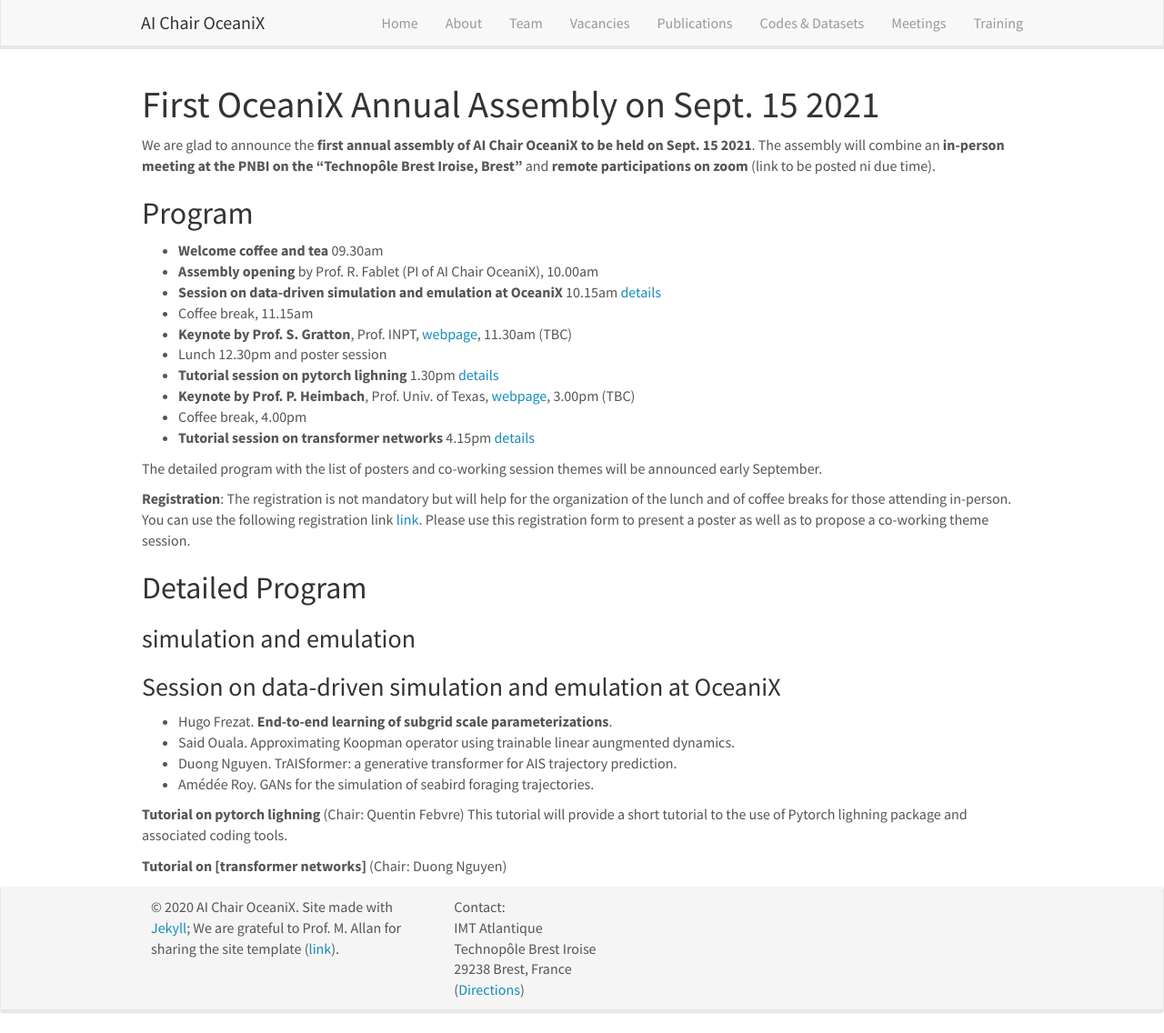
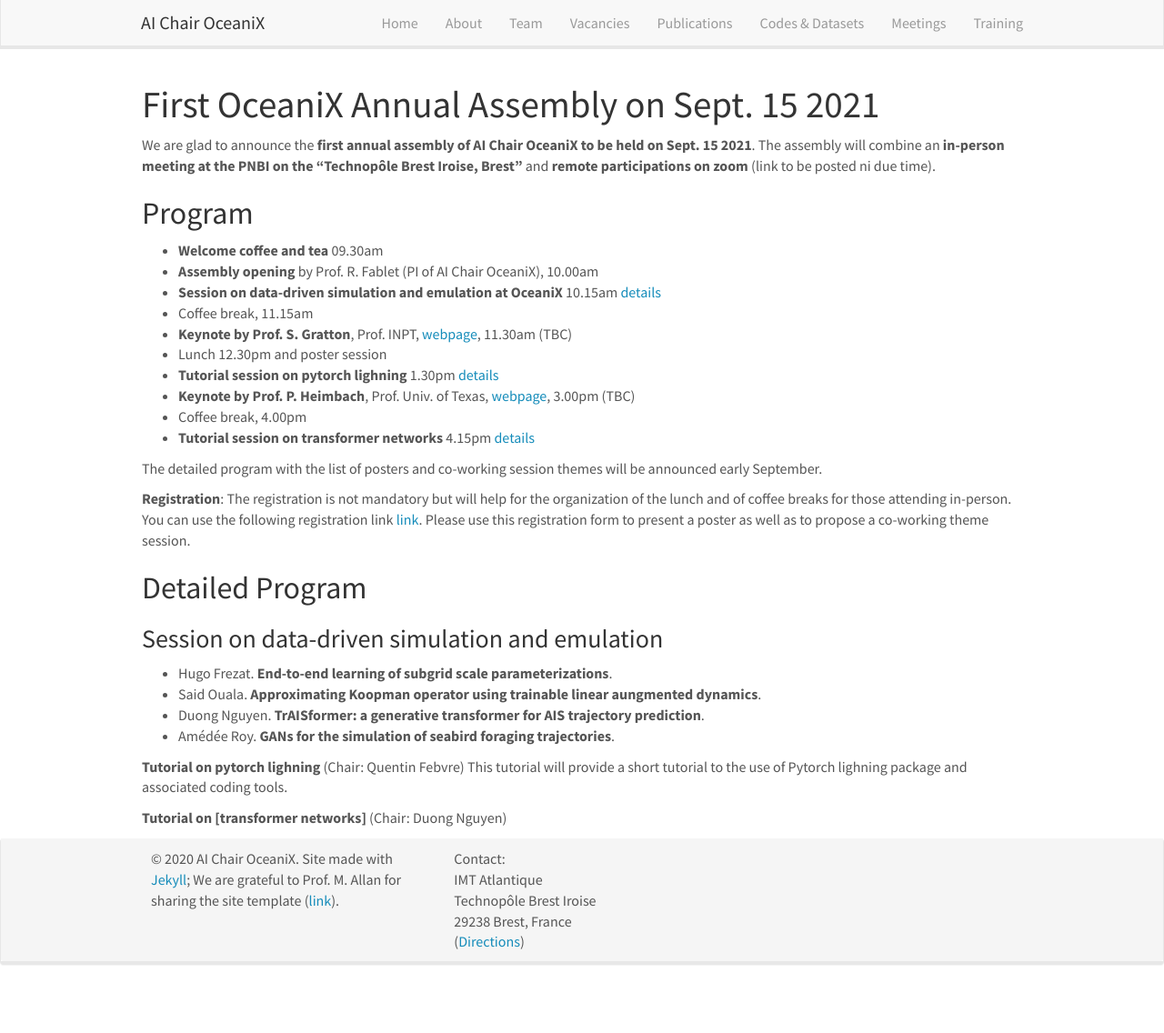
Before and after one commit to CIA-Oceanix/CIA-Oceanix.github.io, a Jekyll site: the page built from _pages/assembly.md, in a window 1280 px wide and 1136 px high. Shown: the whole window at 91% size. Built offline with Jekyll 4.4.1, drawn with Linux system fonts in a browser that asks for light colours; nearby versions of some CDN libraries.

Commit message:
Update assembly.md

```diff
--- a/_pages/assembly.md
+++ b/_pages/assembly.md
@@ -14,7 +14,7 @@ The assembly will combine an **in-person meeting at the PNBI on the "Technopôle
 ## Program
 - **Welcome coffee and tea** 09.30am
 - **Assembly opening** by Prof. R. Fablet (PI of AI Chair OceaniX), 10.00am
-- **Session on data-driven simulation and emulation at OceaniX** 10.15am [details](#simulation-and-emulation)
+- **Session on data-driven simulation and emulation at OceaniX** 10.15am [details](#Session-on-data-driven-simulation-and-emulation)
 - Coffee break, 11.15am
 - **Keynote by Prof. S. Gratton**, Prof. INPT, [webpage](http://gratton.perso.enseeiht.fr/), 11.30am (TBC)
 - Lunch 12.30pm and poster session
@@ -31,13 +31,12 @@ Please use this registration form to present a poster as well as to propose a co
 
 
 ## Detailed Program
-### simulation and emulation
 
-### Session on data-driven simulation and emulation at OceaniX
+### Session on data-driven simulation and emulation
 - Hugo Frezat. **End-to-end learning of subgrid scale parameterizations**.
-- Said Ouala. Approximating Koopman operator using trainable linear aungmented dynamics.
-- Duong Nguyen. TrAISformer: a generative transformer for AIS trajectory prediction.
-- Amédée Roy. GANs for the simulation of seabird foraging trajectories.
+- Said Ouala. **Approximating Koopman operator using trainable linear aungmented dynamics**.
+- Duong Nguyen. **TrAISformer: a generative transformer for AIS trajectory prediction**.
+- Amédée Roy. **GANs for the simulation of seabird foraging trajectories**.
 
 **Tutorial on pytorch lighning** (Chair: Quentin Febvre)
 This tutorial will provide a short tutorial to the use of Pytorch lighning package and associated coding tools.
```
